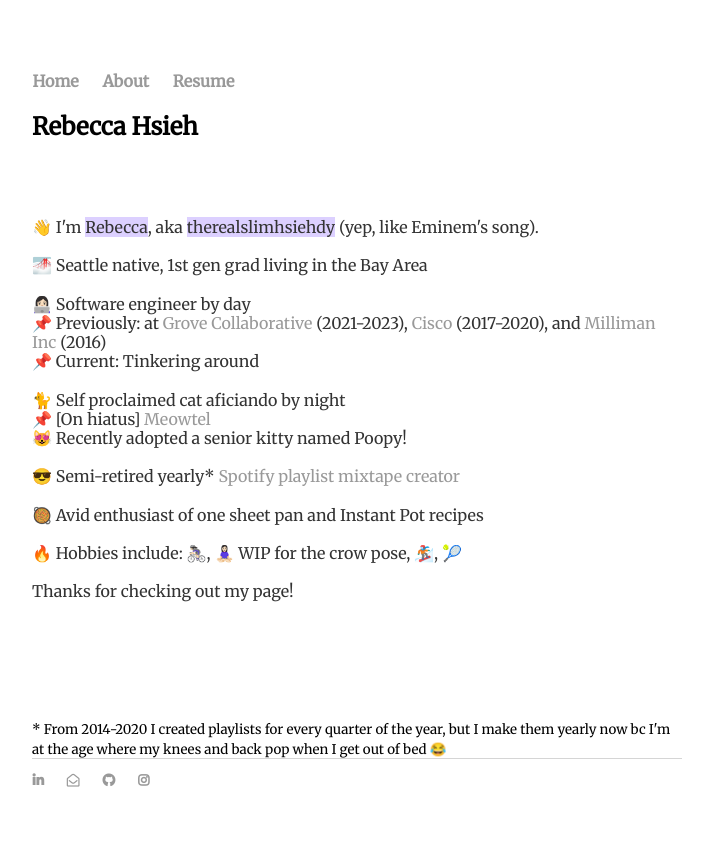
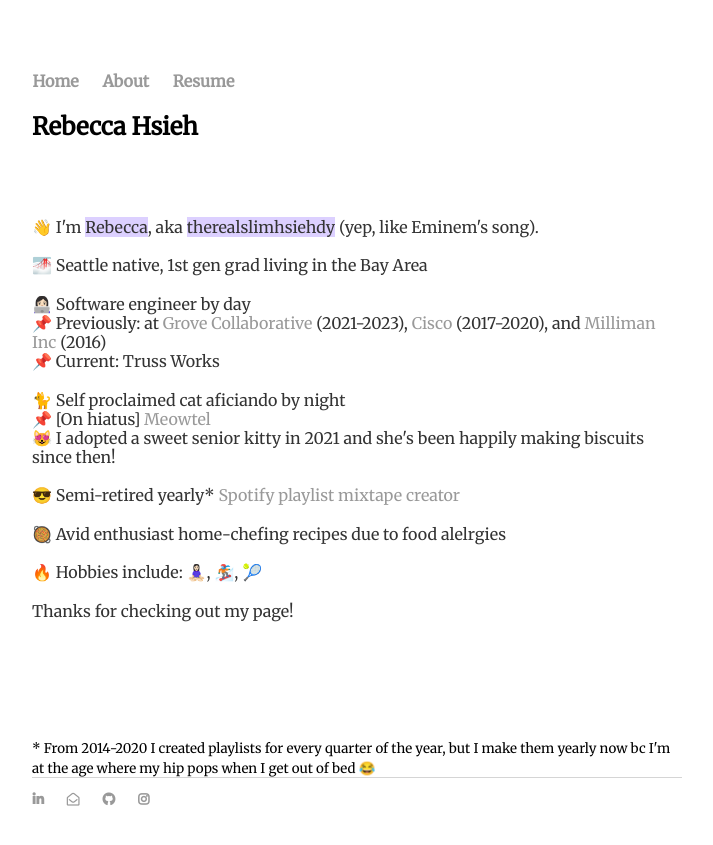
Before and after one commit to therealslimhsiehdy/therealslimhsiehdy.github.io, a Jekyll site: the page about/index.html, which Jekyll copies as it is, in a window 1280 px wide. Shown: the top 845 px of the page, without its empty margins (283-996 px from the left). Built offline with Jekyll 4.4.1, drawn with Linux system fonts in a browser that asks for light colours; nearby versions of some CDN libraries.

Commit message:
Update about page

```diff
--- a/about/index.html
+++ b/about/index.html
@@ -41,23 +41,23 @@
 				📌 Previously: at <a HREF="www.grove.co/">Grove Collaborative</a> (2021-2023), <a HREF="https://www.cisco.com/">Cisco</a> (2017-2020),
 				and <a HREF="https://www.milliman.com/en/">Milliman Inc</a> (2016)
 				<br>
-				📌 Current: Tinkering around</span>
+				📌 Current: Truss Works</span>
 				<br>
 				<br>
 				🐈 Self proclaimed cat aficiando by night
 				<br>
 				📌 [On hiatus] <a HREF="https://meowtel.com/sitter/466343e722/">Meowtel</a></span>
 				<br>
-				😻 Recently adopted a senior kitty named Poopy!
+				😻 I adopted a sweet senior kitty in 2021 and she's been happily making biscuits since then!
 				<br>
 				<br>
 				😎 Semi-retired yearly* <a HREF="https://open.spotify.com/playlist/1lwvcyZ7jTK6UaTxj1XmU2?si=3bd743027b1f46cd">Spotify playlist mixtape creator</a></span>
 				<br>
 				<br>
-				🥘 Avid enthusiast of one sheet pan and Instant Pot recipes
+				🥘 Avid enthusiast home-chefing recipes due to food alelrgies
 				<br>
 				<br>
-				🔥 Hobbies include: 🚴🏻‍♀️, 🧘🏻‍♀️ WIP for the crow pose, 🏂🏻, 🎾
+				🔥 Hobbies include: 🧘🏻‍♀️, 🏂🏻, 🎾
 				<br>
 				<br>
 				Thanks for checking out my page!</p>
@@ -66,7 +66,7 @@
 				<br>
 				<br>
 				<br>
-				<small>* From 2014-2020 I created playlists for every quarter of the year, but I make them yearly now bc I'm at the age where my knees and back pop when I get out of bed 😂</small>
+				<small>* From 2014-2020 I created playlists for every quarter of the year, but I make them yearly now bc I'm at the age where my hip pops when I get out of bed 😂</small>
     		</div><!-- /.blurb -->
 		</div><!-- /.container -->
 		<footer>
```
